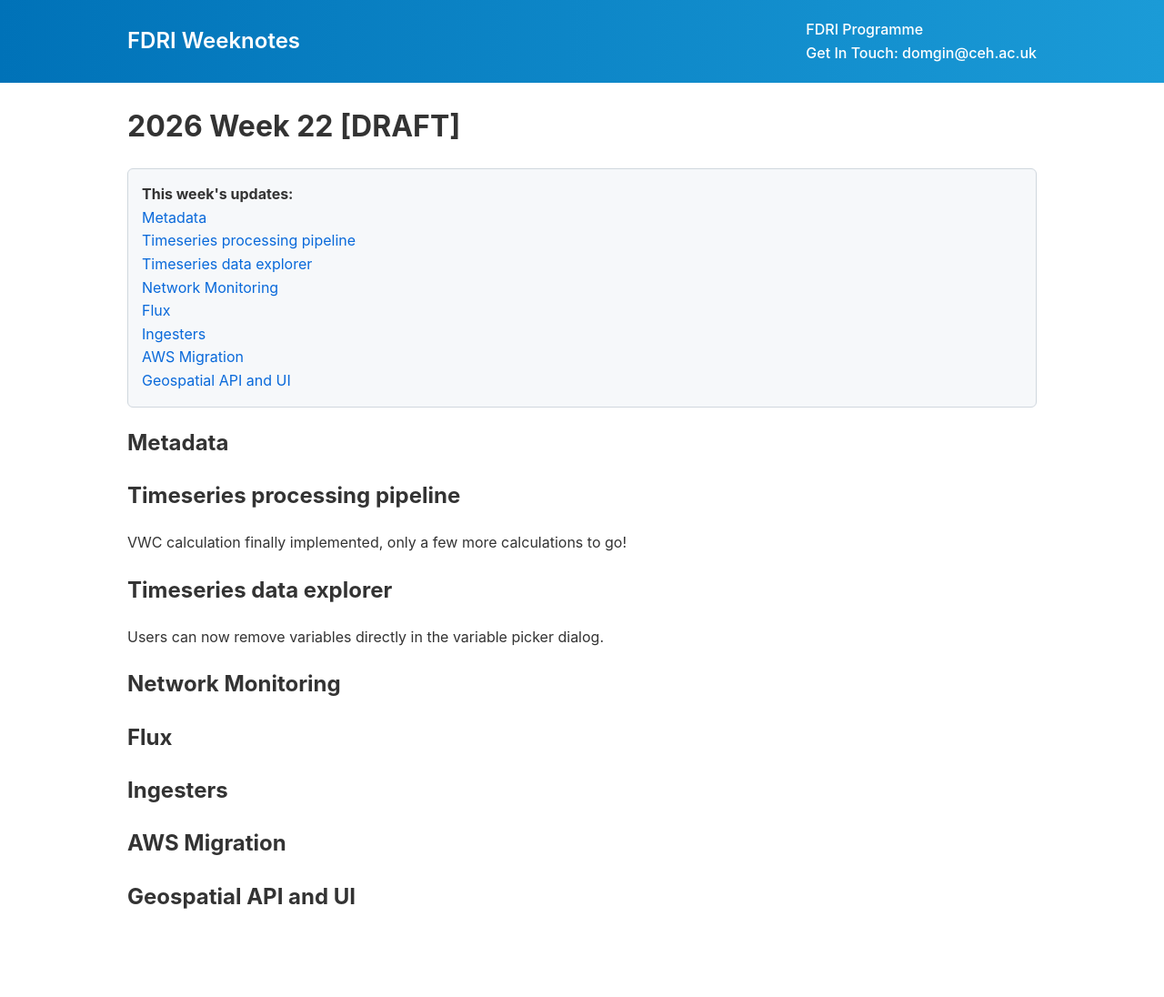
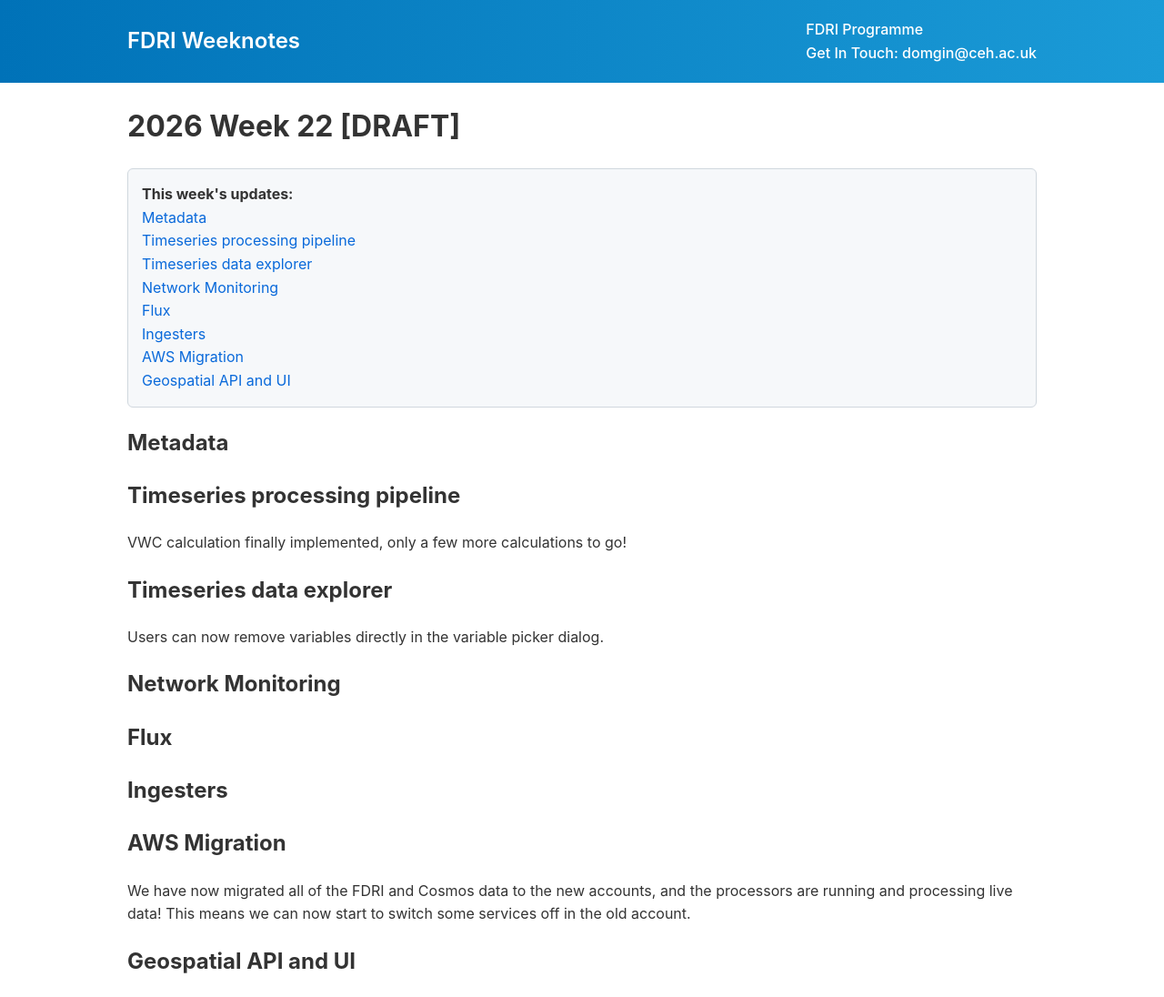
Before and after one commit to NERC-CEH/fdri_words, a Jekyll site: the page built from weeknotes/2026/22.md, in a window 1280 px wide. Shown: the whole page at 91% size. Built offline with Jekyll 4.4.1, drawn with Linux system fonts in a browser that asks for light colours; our own code applies the rules of GitHub Pages for plain Markdown files; before the commit the page ends 1025 px from its top, so only the background shows below that.

Commit message:
Update 22.md

```diff
--- a/weeknotes/2026/22.md
+++ b/weeknotes/2026/22.md
@@ -18,4 +18,6 @@ Users can now remove variables directly in the variable picker dialog.
 
 ## AWS Migration
 
+We have now migrated all of the FDRI and Cosmos data to the new accounts, and the processors are running and processing live data! This means we can now start to switch some services off in the old account.
+
 ## Geospatial API and UI
```
